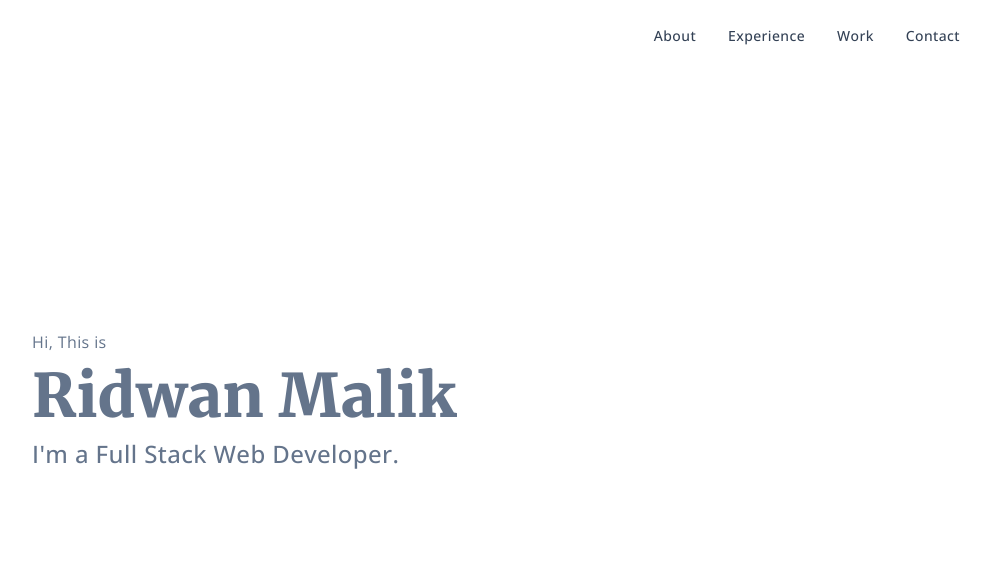
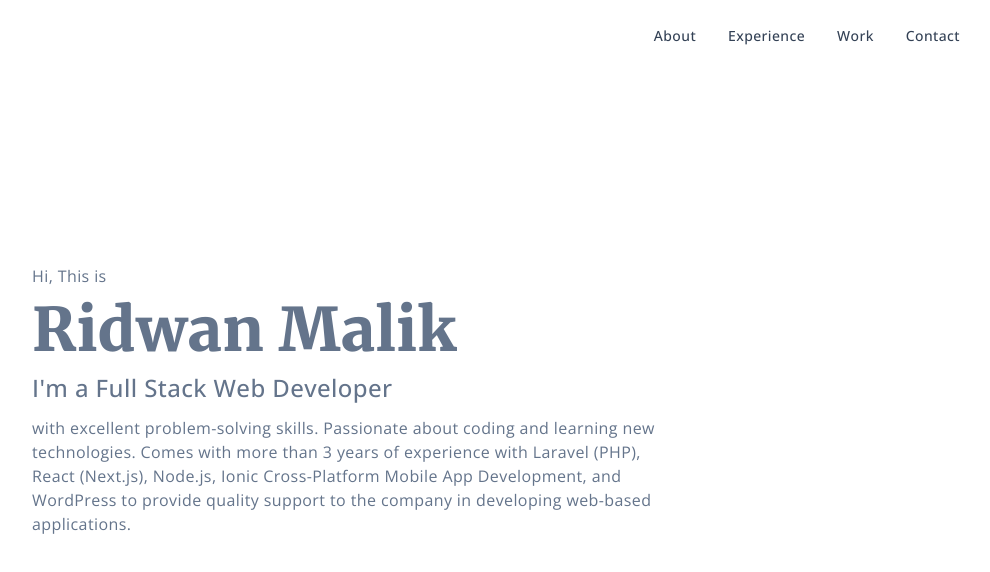
Before and after one commit to ridwanmalik/ridwanmalik.me, a Next.js app: page / in a window 1280 px wide. Shown: the top 572 px of the page, without its empty margins (288-1278 px from the left). Built offline with nearby package versions, Linux system fonts and the light colour scheme.

Commit message:
Bio Update

```diff
--- a/pages/index.tsx
+++ b/pages/index.tsx
@@ -18,9 +18,13 @@ const Home: NextPage = () => {
                 <p className="mb-3">Hi, This is</p>
                 <h1 className="font-merriweather font-extrabold text-6xl mb-3">Ridwan Malik</h1>
                 {/* <p className="mb-3">Problem Solver . Quick Learner . Programmer</p> */}
-                <p className="text-2xl font-medium">I'm a Full Stack Web Developer.</p>
-                <p></p>
-                <p></p>
+                <p className="text-2xl font-medium mb-3">I'm a Full Stack Web Developer</p>
+                <p>
+                  with excellent problem-solving skills. Passionate about coding and learning new technologies. Comes
+                  with more than 3 years of experience with Laravel (PHP), React (Next.js), Node.js, Ionic
+                  Cross-Platform Mobile App Development, and WordPress to provide quality support to the company in
+                  developing web-based applications.
+                </p>
               </div>
             </div>
           </section>
```
